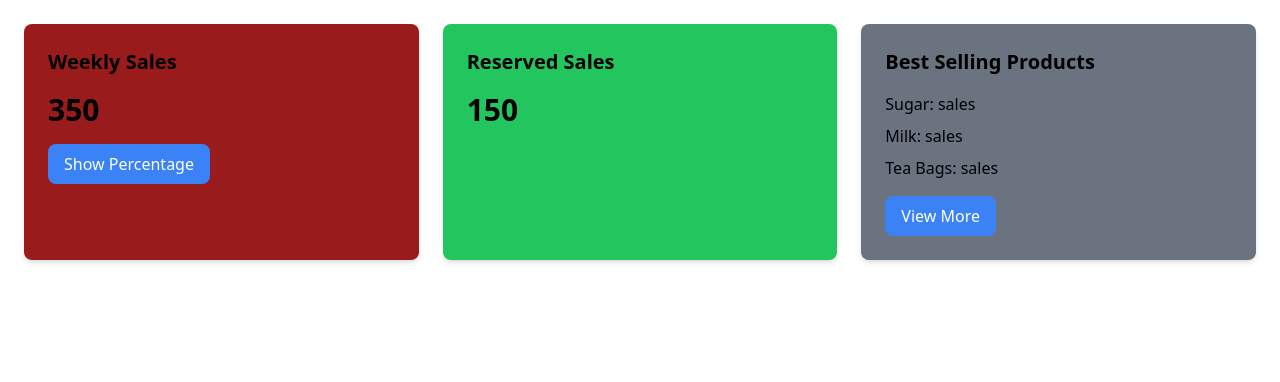
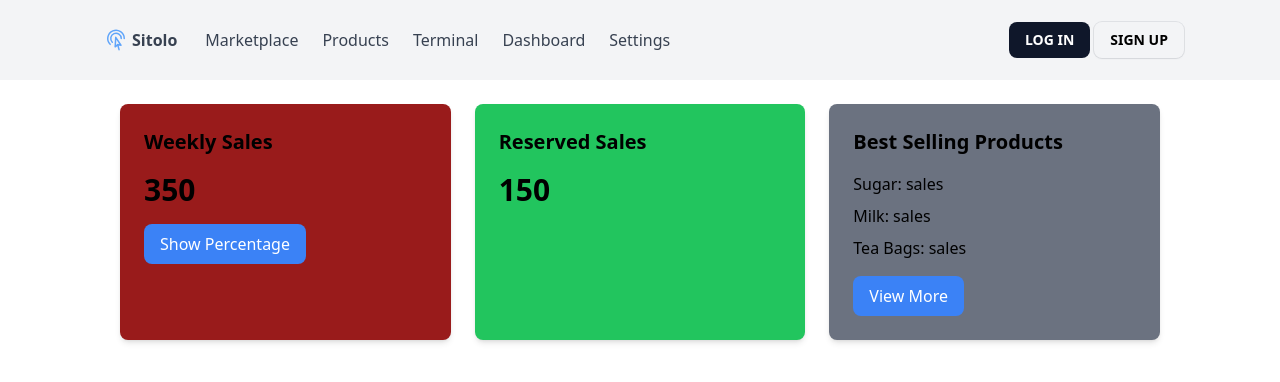
Before and after one commit to kazoomarc/sitolo-online, a React (Create React App) app: page /dashboard in a window 1280 px wide. Shown: the top 382 px of the page. Built offline with nearby package versions, Linux system fonts and the light colour scheme; a web font is replaced by a local one.

Commit message:
add wrapper

```diff
--- a/src/components/dashboard/dashboard.js
+++ b/src/components/dashboard/dashboard.js
@@ -1,4 +1,6 @@
 import React, { useState } from 'react';
+import NavTop from '../../common-components/top-nav';
+import MainWrapper from '../../common-components/main-wrapper';
 
 const StockSummary = () => {
   const [showMore, setShowMore] = useState(false);
@@ -33,6 +35,9 @@ const StockSummary = () => {
   };
 
   return (
+    <>
+      <NavTop />
+      <MainWrapper>
         <div className="container mx-auto p-6">
           <div className="grid grid-cols-1 md:grid-cols-3 gap-6">
             {/* Weekly Sales Card */}
@@ -59,7 +64,9 @@ const StockSummary = () => {
 
             {/* Best Selling Products Card */}
             <div className="bg-gray-500 shadow-md rounded-lg p-6">
-          <h2 className="text-xl font-semibold mb-4">Best Selling Products</h2>
+              <h2 className="text-xl font-semibold mb-4">
+                Best Selling Products
+              </h2>
               <ul className="mb-4">
                 {bestSellingProducts.map((product, index) => (
                   <li key={index} className="mb-2">
@@ -77,6 +84,8 @@ const StockSummary = () => {
             </div>
           </div>
         </div>
+      </MainWrapper>
+    </>
   );
 };
 
```
Lines whose indentation alone changed are shown as unchanged.
